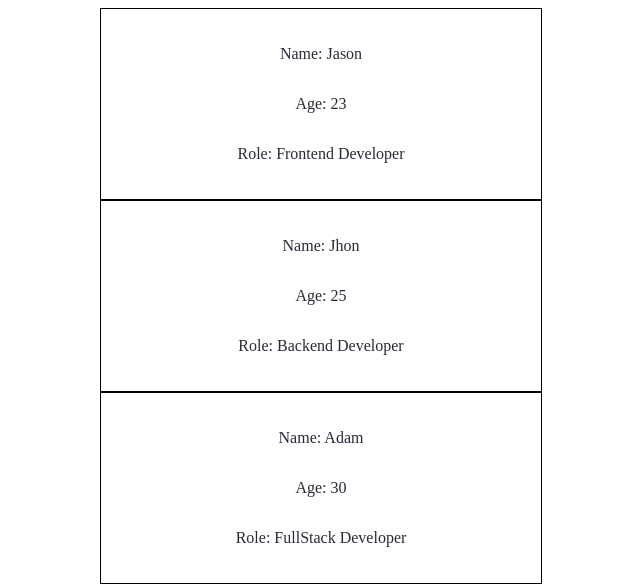
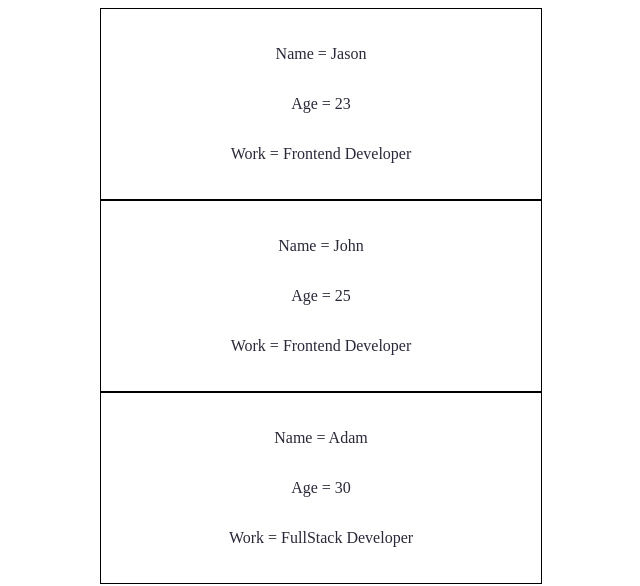
Before and after one commit to Harris-PS/Profile-card-React, a React (Vite) app: page / in a window 1280 px wide. Shown: the top 586 px of the page, without its empty margins (319-959 px from the left). Built offline with nearby package versions, Linux system fonts and the light colour scheme.

Commit message:
Used composition to create Profiles

```diff
--- a/src/App.jsx
+++ b/src/App.jsx
@@ -4,9 +4,20 @@ function App() {
 
   return (
    <>
-      <Profile name="Jason" age={23} work="Frontend Developer" />
-      <Profile name="Jhon" age={25} work="Backend Developer" />
-      <Profile name="Adam" age={30} work="FullStack Developer" />
+      <Profile>
+        <p>Name = Jason</p>
+        <p>Age = 23</p>
+        <p>Work = Frontend Developer</p>
+      </Profile>
+      <Profile>
+        <p>Name = John</p>
+        <p>Age = 25</p>
+        <p>Work = Frontend Developer</p>
+      </Profile> <Profile>
+        <p>Name = Adam</p>
+        <p>Age = 30</p>
+        <p>Work = FullStack Developer</p>
+      </Profile>
    </>
   );
 }
--- a/src/Profile.jsx
+++ b/src/Profile.jsx
@@ -1,9 +1,7 @@
 function Profile(props){
   return (
-    <div className="student">
-      <p>Name: {props.name}</p>
-      <p>Age: {props.age}</p>
-      <p>Role: {props.work}</p>
+    <div className="details">
+      {props.children}
     </div>
   )
 }
--- a/src/index.css
+++ b/src/index.css
@@ -1,4 +1,4 @@
-.student {
+.details {
   color: #2b2839;
   width: 400px;
   margin: 0 auto;
```
